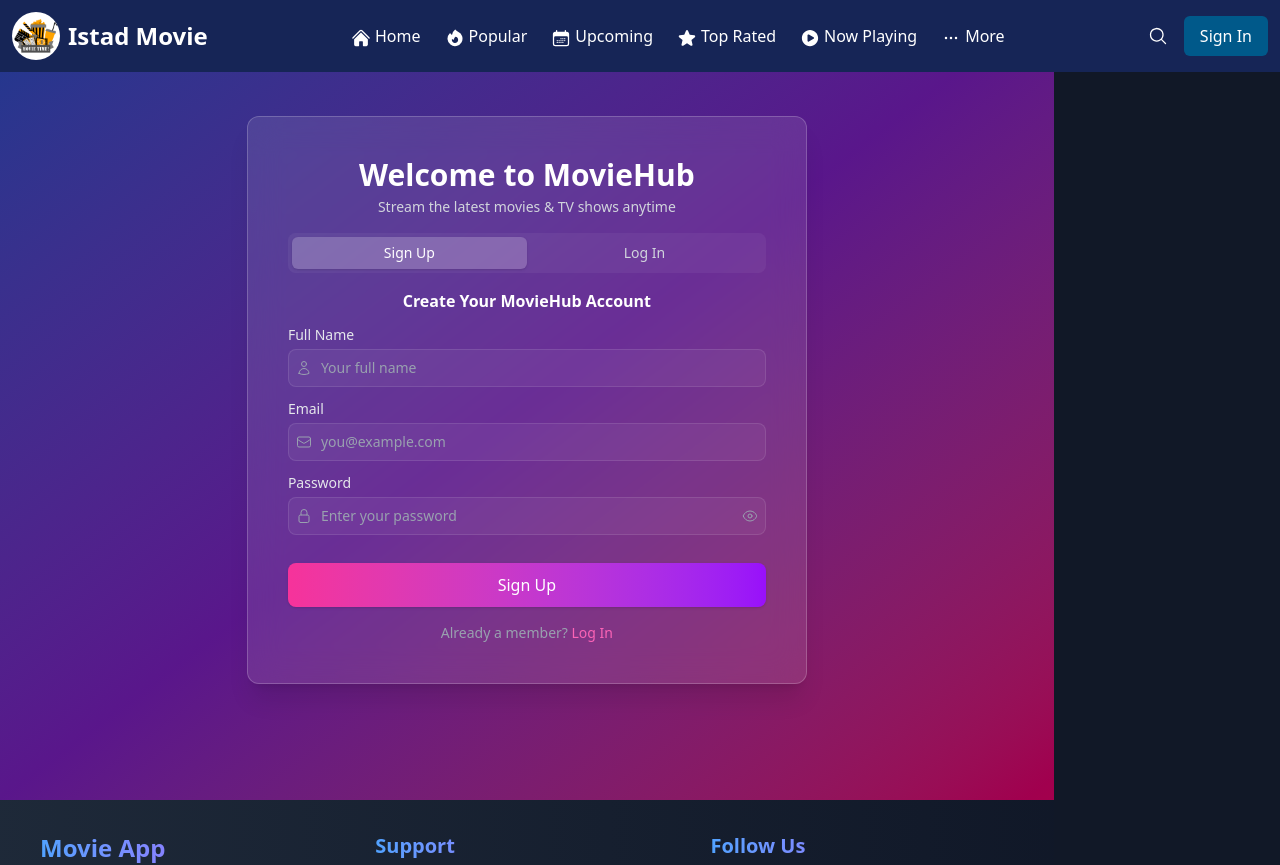
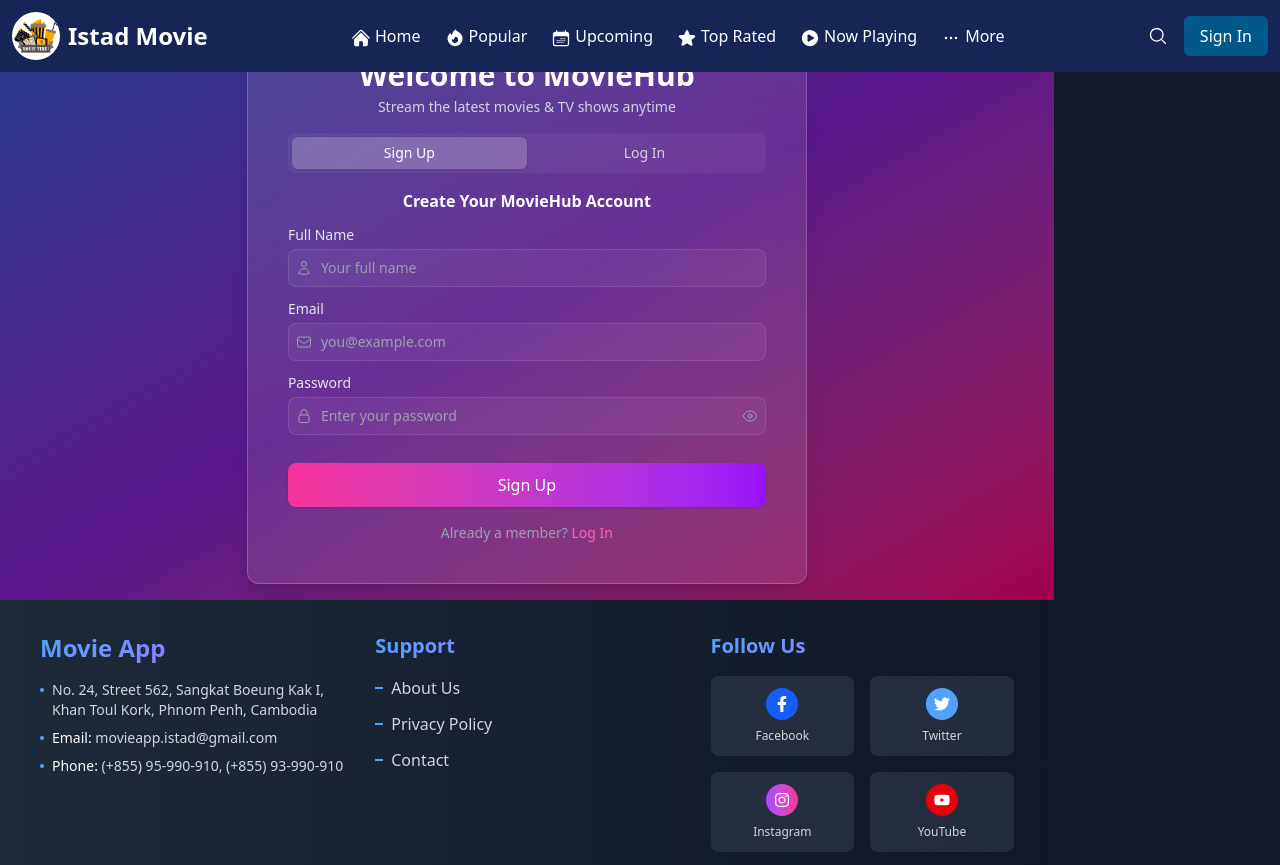
Before and after one commit to chheangpheak01/istad_final_project, a React (Vite) app: page /sign-in in a window 1280 px wide. Shown: the top 865 px of the page. Built offline with nearby package versions, Linux system fonts and the light colour scheme.

Commit message:
trying to fix form issue

```diff
--- a/src/pages/SignIn.jsx
+++ b/src/pages/SignIn.jsx
@@ -6,18 +6,28 @@
 
 export function SignIn() {
   const navigate = useNavigate();
-  const { formik, isLogin, setIsLogin, showPassword, setShowPassword, isLoading } = useAuthForm(navigate);
+  const { formik, isLogin, setIsLogin, showPassword, setShowPassword, isLoading } =
+    useAuthForm(navigate);
 
   return (
-    <div className="relative min-h-screen bg-gradient-to-br from-blue-900 via-purple-900 to-pink-800 z-0 flex flex-col">
-      <div className="flex-1 flex items-center justify-center overflow-auto p-4">
+    <div className="relative w-full min-h-[100%] bg-gradient-to-br from-blue-900 via-purple-900 to-pink-800 flex flex-col">
+      {/* Scrollable wrapper to prevent stretching when keyboard opens */}
+      <div className="flex flex-col items-center p-4 w-full overflow-auto">
         <div className="w-full max-w-md sm:max-w-sm md:max-w-md lg:max-w-lg xl:max-w-xl px-2">
+          {/* Card container */}
           <div className="bg-white/10 backdrop-blur-lg rounded-xl shadow-xl border border-white/20 p-6 sm:p-8 md:p-10 max-h-[90vh] overflow-auto">
+            {/* Header */}
             <AuthHeader isLogin={isLogin} />
+
+            {/* Toggle */}
             <AuthToggle isLogin={isLogin} setIsLogin={setIsLogin} />
+
+            {/* Sub-header */}
             <h3 className="text-white font-semibold text-sm sm:text-base mb-3 text-center">
               {isLogin ? "Log in to MovieHub" : "Create Your MovieHub Account"}
             </h3>
+
+            {/* Form */}
             <AuthForm
               formik={formik}
               showPassword={showPassword}
@@ -25,6 +35,8 @@
               isLogin={isLogin}
               isLoading={isLoading}
             />
+
+            {/* Bottom text */}
             <div className="mt-4 text-center">
               <p className="text-xs sm:text-sm text-gray-400">
                 {isLogin ? "Don't have an account?" : "Already a member?"}{" "}
```
